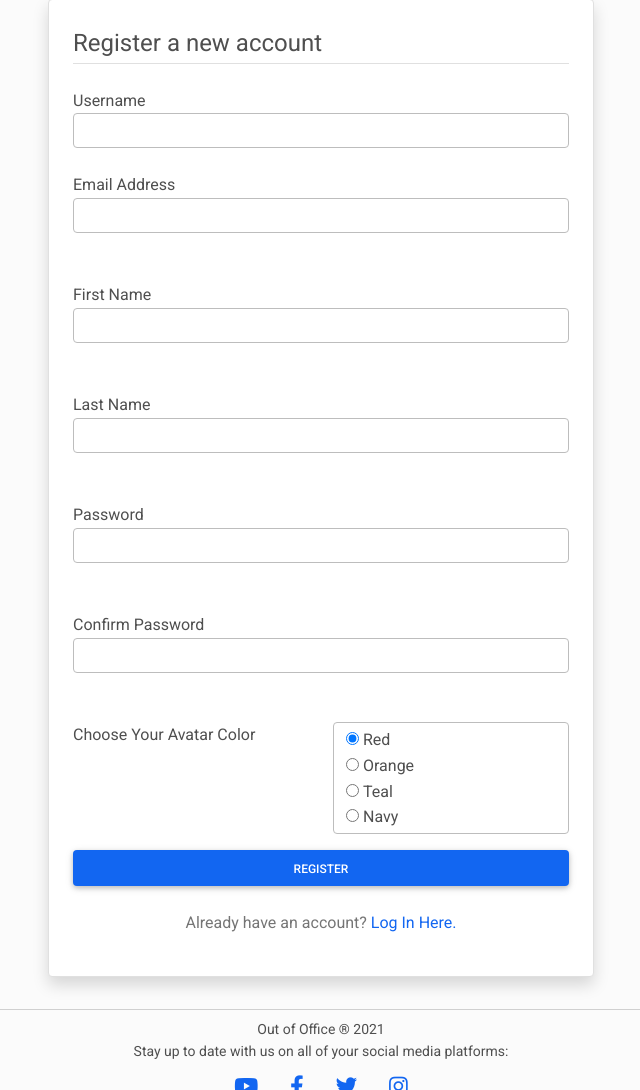
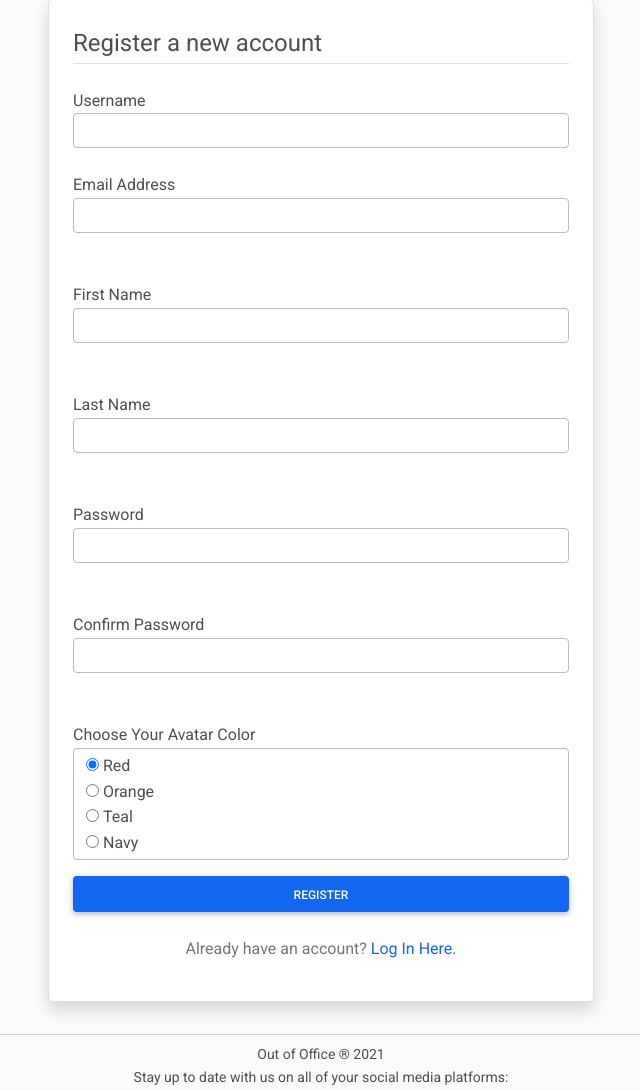
Before and after one commit to michaelhesch/ci-ms-3, a Flask app: page /auth/register in a window 1280 px wide. Shown: the part 101-1191 px from the top of the page, without its empty margins (319-959 px from the left). Run offline with Flask 2, Linux system fonts and the light colour scheme.

Commit message:
Revise registration form template for validation, add validation documentation

```diff
--- a/app/templates/auth/register.html
+++ b/app/templates/auth/register.html
@@ -68,11 +68,9 @@
                 <span style="color: red;">{{ error }}</span>
               {% endfor %}
             </div>
-            <div class="row">
-              <div class="form-group col">
+            <div class="row form-group">
+              <div class="col">
                 {{ form.avatar.label(class_="form-control-label") }}<br />
-              </div>
-              <div class="form-group col">
                 {{ form.avatar(class_="form-control") }}
               </div>
             </div>
```
Also changed, not shown: documentation/TESTING.md (+2 -2 lines), 7 other files.
